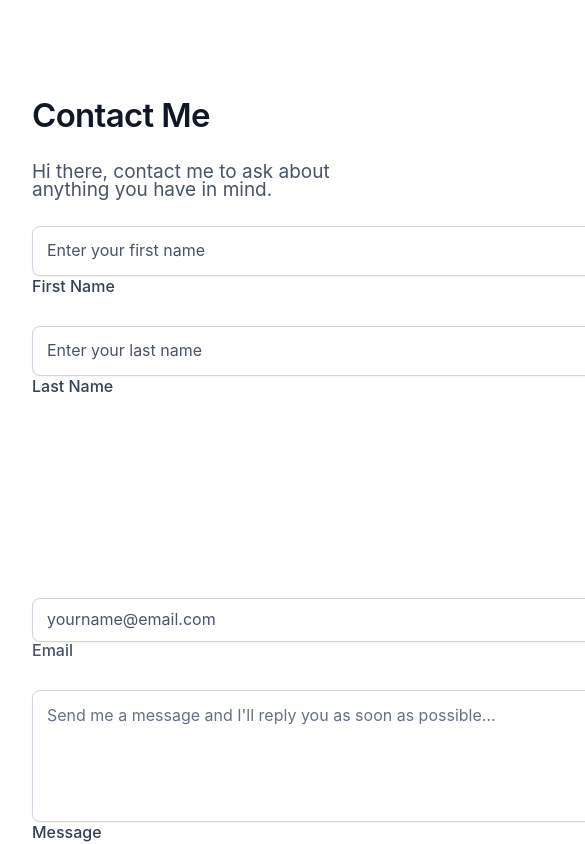
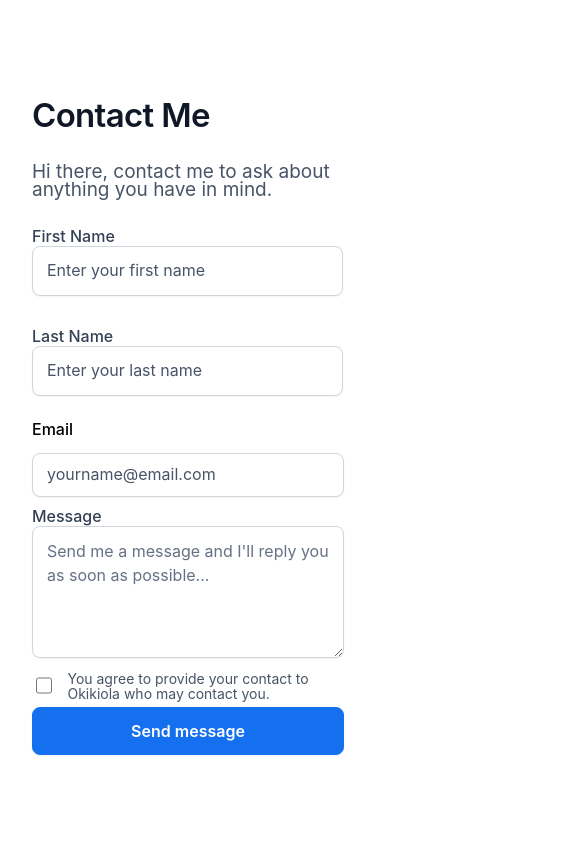
Before and after one commit to okikiola94/Hng1, a React (Create React App) app: page /contact in a window 390 px wide. Shown: the top 844 px of the page, 585 px wide, since content can reach past the window. Built offline with nearby package versions, Linux system fonts and the light colour scheme.

Commit message:
feat: Update input width

```diff
--- a/src/components/contact/contact.css
+++ b/src/components/contact/contact.css
@@ -82,6 +82,9 @@ letter-spacing: -0.02em;
 color: #101828;
 }
 
+.input-container{
+    width: 100%;
+}
 .header-section p{
     font-family: 'Inter';
     font-style: normal;
@@ -102,7 +105,7 @@ align-items: flex-start;
 padding: 0px;
 gap: 32px;
 
-width: 720px;
+width: 80%;
 height: 474px;
 
 
@@ -121,7 +124,7 @@ align-items: flex-start;
 padding: 0px;
 gap: 30px;
 
-width: 720px;
+width: 80%;
 height: 70px;
 
 
@@ -217,7 +220,7 @@ align-items: flex-start;
 padding: 0px;
 gap: 6px;
 margin-top: 5%;
-width: 720px;
+width: 80%;
 height: 70px;
 
 }
@@ -229,7 +232,7 @@ align-items: flex-start;
 padding: 0px;
 gap: 6px;
 
-width: 720px;
+width: 80%;
 height: 70px;
 
 }
@@ -299,7 +302,7 @@ flex-direction: column;
 align-items: flex-start;
 padding: 0px;
 
-width: 720px;
+width: 80%;
 height: 158px;
 
 }
@@ -382,7 +385,7 @@ font-size: 18px;
 line-height: 3px;
 
 color: #475467;
-width: 720px;
+width: 100%;
 height: 24px;
 
 
@@ -645,7 +648,7 @@ color: #FFFFFF;
         border-radius: 8px;
     }
 
-    label {
+    .checkbox-container label {
         display: flex;
         flex-direction: row;
         align-items: flex-start;
```
